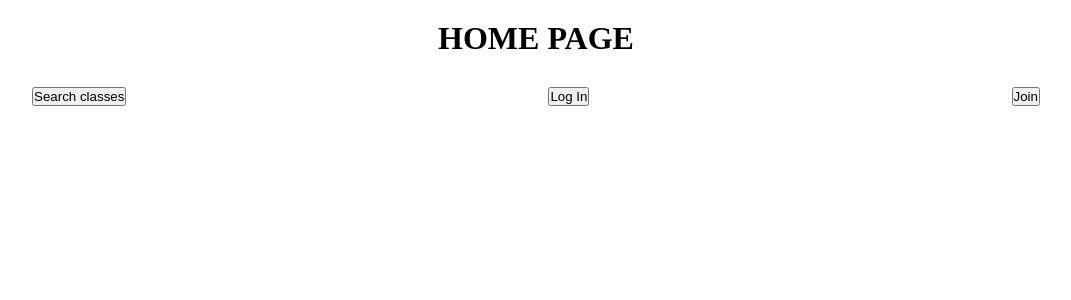
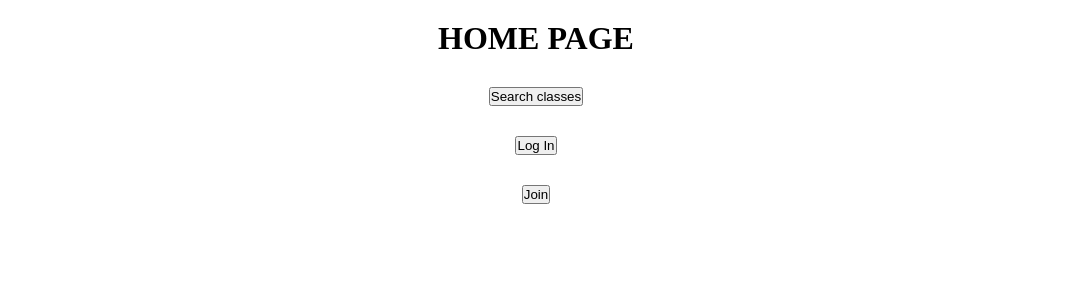
Before and after one commit to Code-the-Dream-School/gg-pac-team4-front, a React (Vite) app: page / in a window 1280 px wide. Shown: the top 300 px of the page, without its empty margins (104-1175 px from the left). Built offline with nearby package versions, Linux system fonts and the light colour scheme.

Commit message:
remove css module, rename SearchForm to SearchhBar, add SearchResults

```diff
--- a/src/App.jsx
+++ b/src/App.jsx
@@ -3,7 +3,7 @@ import HomePage from './components/pages/HomePage';
 import NotFound from './components/pages/NotFound';
 import Login from './components/auth/Login.jsx';
 import Register from './components/auth/Register.jsx';
-import SearchForm from './components/search/SearchForm.jsx';
+import SearchBar from './components/search/SearchBar.jsx';
 import PaymentForm from './components/payment/PaymentForm.jsx';
 import './App.css';
 
@@ -17,7 +17,7 @@ const App = () => {
         <Route path="/" element={<HomePage />} />
         <Route path="/login" element={<Login />} />
         <Route path="/register" element={<Register />} />
-        <Route path="/search" element={<SearchForm />} />
+        <Route path="/search" element={<SearchBar />} />
         <Route path="/payment" element={<PaymentForm />} />
       </Routes>
     </BrowserRouter>
--- a/src/components/pages/HomePage.jsx
+++ b/src/components/pages/HomePage.jsx
@@ -1,5 +1,4 @@
 import { useNavigate } from 'react-router-dom';
-import style from './HomePage.module.css';
 
 const HomePage = () => {
 
@@ -18,11 +17,9 @@ const HomePage = () => {
   return (
     <>
       <h1>HOME PAGE</h1>
-      <div className={style.buttonsContainer}>
-        <button onClick={search}>Search classes</button>
-        <button onClick={login}>Log In</button>
-        <button onClick={register}>Join</button>
-      </div>
+      <button onClick={search}>Search classes</button>
+      <button onClick={login}>Log In</button>
+      <button onClick={register}>Join</button>
     </>
   );
 };
--- a/src/components/pages/HomePage.module.css
+++ /dev/null
@@ -1,6 +0,0 @@
-.buttonsContainer {
-    display: flex;
-    justify-content: space-between;
-    width: 80%;
-    margin: 0 auto;
-}
--- /dev/null
+++ b/src/components/search/SearchBar.jsx
@@ -0,0 +1,9 @@
+const SearchBar = () => {
+  return (
+    <>
+      <h1>Search Bar</h1>
+    </>
+  );
+};
+
+export default SearchBar;
--- a/src/components/search/SearchForm.jsx
+++ /dev/null
@@ -1,9 +0,0 @@
-const SearchForm = () => {
-  return (
-    <>
-      <h1>Search Form</h1>
-    </>
-  );
-};
-
-export default SearchForm;
```
Also changed, not shown: src/components/search/SearchResults.jsx (added, +9 -0 lines).
